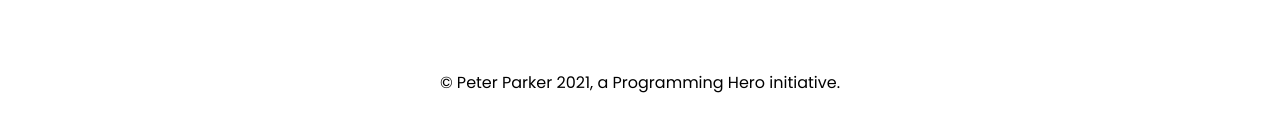
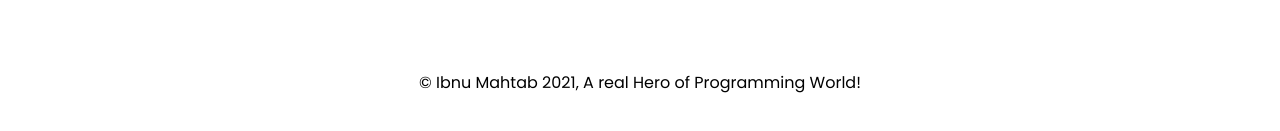
Before and after one commit to ibnumahtab/ibnumahtab-portfolio, a plain HTML site: page index.html in a window 1280 px wide. Shown: the part 2265-2396 px from the top of the page. Drawn offline with Linux system fonts and the light colour scheme.

Commit message:
Copyright Edited

```diff
--- a/index.html
+++ b/index.html
@@ -70,7 +70,7 @@
         </div>
     </section>
     <footer>
-        <p>© Peter Parker 2021, a Programming Hero initiative.</p>
+        <p>© Ibnu Mahtab 2021, A real Hero of Programming World!</p>
     </footer>
 </body>
 
```
